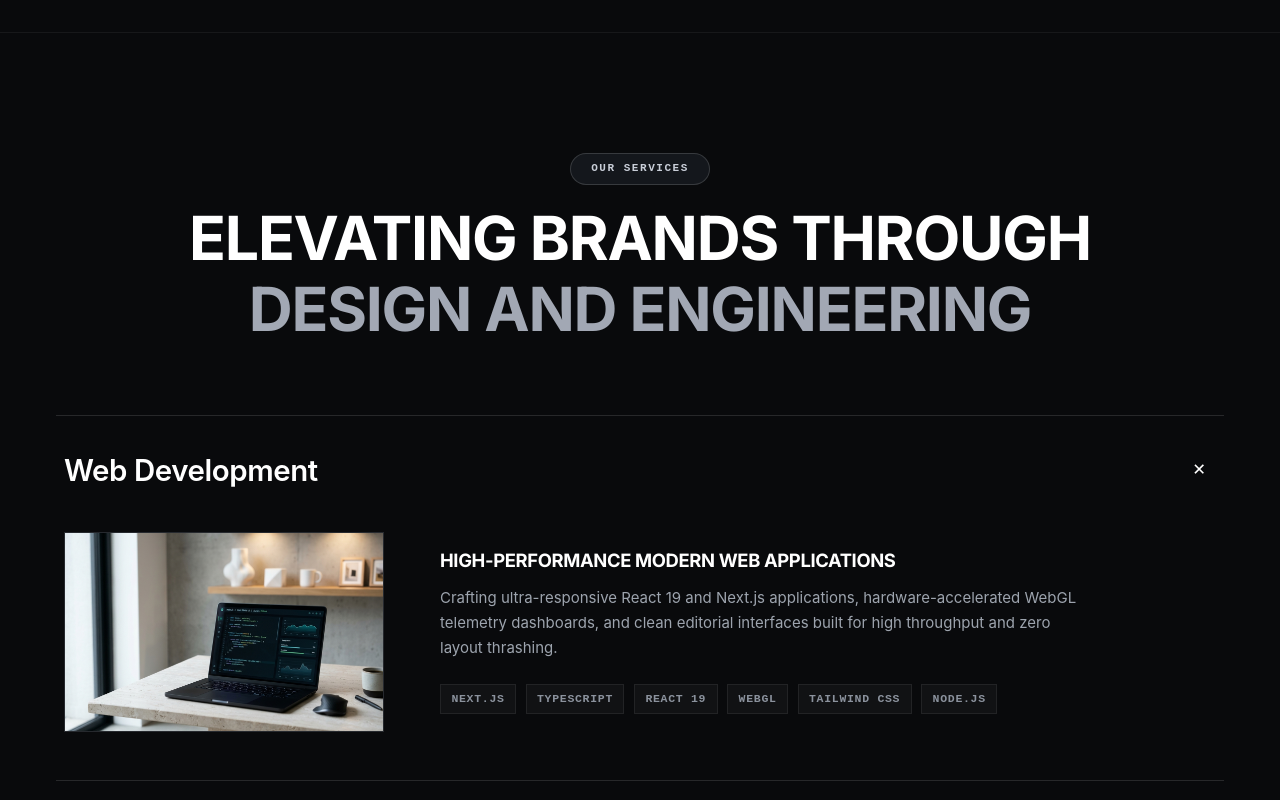
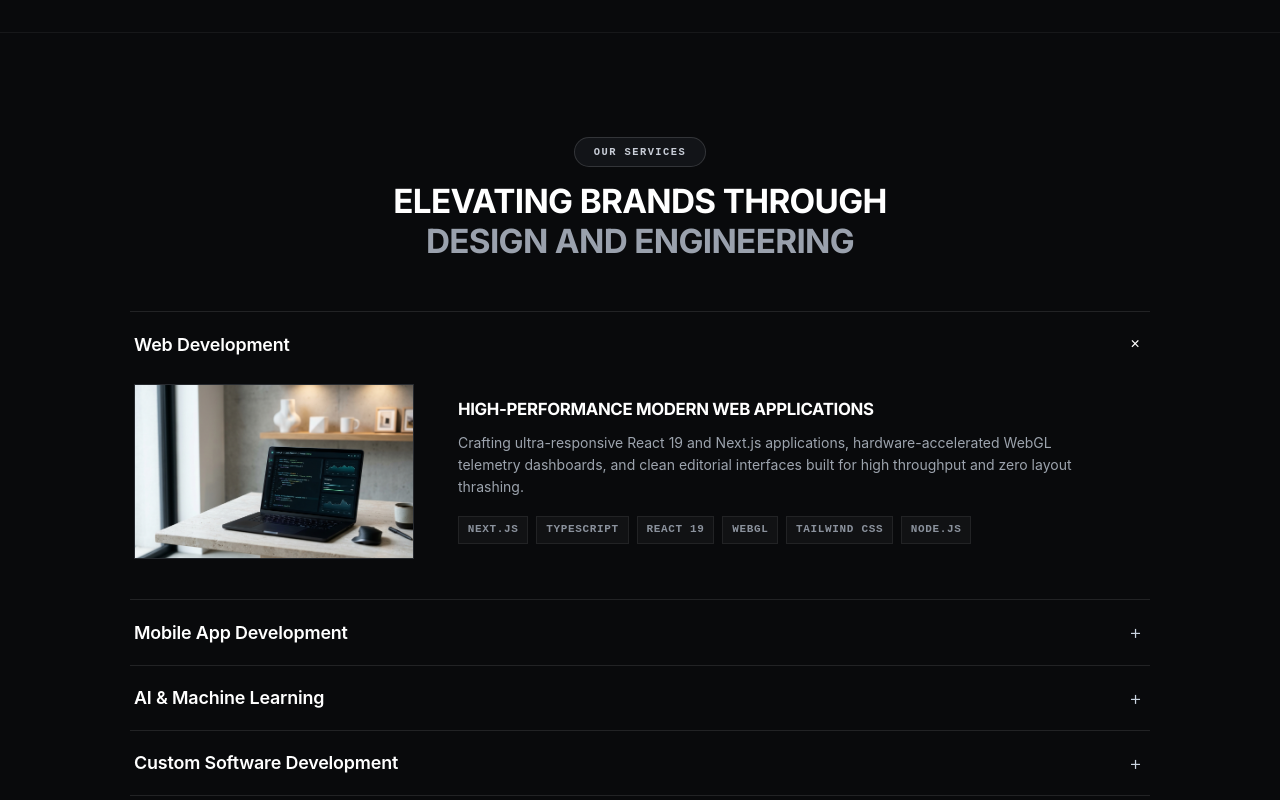
Before and after one commit to dilshandevxx/dilshan-personal-portfolio, a Next.js app: page / in a window 1280 px wide. Shown: the part 3660-4460 px from the top of the page. Built offline with nearby package versions, Linux system fonts and the light colour scheme; a web font is replaced by a local one.

Commit message:
style: scale down Skills headline and item titles to refined editorial proportion

```diff
--- a/src/components/cover/sections/SkillsGrid.module.css
+++ b/src/components/cover/sections/SkillsGrid.module.css
@@ -1,19 +1,19 @@
 /* Accordion Skills Section (Matching Reference Design) */
 .skillsSection {
   background-color: #090a0c;
-  padding: 7.5rem 3.5rem 8.5rem;
+  padding: 6.5rem 2.5rem 7.5rem;
   border-top: 1px solid rgba(255, 255, 255, 0.06);
   position: relative;
 }
 
-@media (max-width: 900px) {
+@media (max-width: 768px) {
   .skillsSection {
-    padding: 5rem 1.75rem 6rem;
+    padding: 4.5rem 1.5rem 5.5rem;
   }
 }
 
 .container {
-  max-width: 1240px;
+  max-width: 1020px;
   margin: 0 auto;
 }
 
@@ -23,13 +23,13 @@
   flex-direction: column;
   align-items: center;
   text-align: center;
-  margin-bottom: 4.5rem;
-  gap: 1.25rem;
+  margin-bottom: 3.25rem;
+  gap: 1rem;
 }
 
 @media (max-width: 768px) {
   .header {
-    margin-bottom: 3rem;
+    margin-bottom: 2.25rem;
   }
 }
 
@@ -43,29 +43,29 @@
   display: inline-flex;
   align-items: center;
   justify-content: center;
-  padding: 0.4rem 1.25rem;
-  background-color: #14171c;
+  padding: 0.35rem 1.15rem;
+  background-color: #121418;
   color: #c9ced8;
-  border: 1px solid rgba(255, 255, 255, 0.15);
+  border: 1px solid rgba(255, 255, 255, 0.14);
   border-radius: 999px;
   font-family: var(--font-mono, monospace);
-  font-size: 0.6875rem;
+  font-size: 0.65rem;
   font-weight: 600;
   letter-spacing: 0.14em;
   text-transform: uppercase;
 }
 
-/* Big Headline: ELEVATING BRANDS THROUGH DESIGN AND ENGINEERING */
+/* Headline: ELEVATING BRANDS THROUGH DESIGN AND ENGINEERING */
 .headline {
   display: flex;
   flex-direction: column;
   align-items: center;
-  gap: 0.25rem;
+  gap: 0.2rem;
   font-family: var(--font-display, "Outfit", -apple-system, sans-serif);
-  font-size: clamp(2.1rem, 4.8vw, 3.8rem);
+  font-size: clamp(1.4rem, 2.6vw, 2.25rem);
   font-weight: 700;
-  line-height: 1.15;
-  letter-spacing: -0.02em;
+  line-height: 1.2;
+  letter-spacing: -0.015em;
   text-transform: uppercase;
   margin: 0;
 }
@@ -75,18 +75,18 @@
 }
 
 .headlineBottom {
-  color: #a2a8b4;
+  color: #9aa1ad;
 }
 
 /* Accordion List */
 .accordionList {
   display: flex;
   flex-direction: column;
-  border-top: 1px solid rgba(255, 255, 255, 0.12);
+  border-top: 1px solid rgba(255, 255, 255, 0.1);
 }
 
 .accordionItem {
-  border-bottom: 1px solid rgba(255, 255, 255, 0.12);
+  border-bottom: 1px solid rgba(255, 255, 255, 0.1);
 }
 
 /* Row Trigger Button */
@@ -95,13 +95,13 @@
   display: flex;
   align-items: center;
   justify-content: space-between;
-  padding: 2.25rem 0.5rem;
+  padding: 1.35rem 0.25rem;
   background: transparent;
   border: none;
   color: #ffffff;
   cursor: pointer;
   text-align: left;
-  transition: all 0.25s ease;
+  transition: all 0.2s ease;
 }
 
 .rowTrigger:hover .itemTitle {
@@ -110,23 +110,23 @@
 
 .itemTitle {
   font-family: var(--font-body, -apple-system, sans-serif);
-  font-size: clamp(1.35rem, 2.3vw, 1.85rem);
+  font-size: clamp(1.05rem, 1.4vw, 1.25rem);
   font-weight: 600;
-  letter-spacing: -0.015em;
+  letter-spacing: -0.01em;
   color: #ffffff;
-  transition: color 0.25s ease;
+  transition: color 0.2s ease;
 }
 
 .plusIcon {
   font-family: var(--font-body, -apple-system, sans-serif);
-  font-size: 1.65rem;
+  font-size: 1.25rem;
   font-weight: 300;
   line-height: 1;
-  color: #ffffff;
+  color: #cbd5e1;
   display: inline-block;
-  transition: transform 0.35s cubic-bezier(0.16, 1, 0.3, 1), color 0.25s ease;
+  transition: transform 0.35s cubic-bezier(0.16, 1, 0.3, 1), color 0.2s ease;
   user-select: none;
-  padding-right: 0.5rem;
+  padding-right: 0.25rem;
 }
 
 .plusIconOpen {
@@ -141,17 +141,17 @@
 
 .expandedContent {
   display: grid;
-  grid-template-columns: 320px 1fr;
-  gap: 3.5rem;
-  padding: 0.5rem 0.5rem 3rem;
+  grid-template-columns: 280px 1fr;
+  gap: 2.75rem;
+  padding: 0.5rem 0.25rem 2.5rem;
   align-items: center;
 }
 
 @media (max-width: 860px) {
   .expandedContent {
     grid-template-columns: 1fr;
-    gap: 2rem;
-    padding-bottom: 2.5rem;
+    gap: 1.75rem;
+    padding-bottom: 2rem;
   }
 }
 
@@ -179,13 +179,13 @@
 .textCol {
   display: flex;
   flex-direction: column;
-  gap: 1rem;
+  gap: 0.85rem;
 }
 
 .detailSubtitle {
   color: #ffffff;
   font-family: var(--font-body, -apple-system, sans-serif);
-  font-size: 1.15rem;
+  font-size: 1.05rem;
   font-weight: 600;
   letter-spacing: -0.01em;
   margin: 0;
@@ -194,27 +194,27 @@
 .detailDescription {
   color: #9da4ae;
   font-family: var(--font-body, -apple-system, sans-serif);
-  font-size: 0.9375rem;
-  line-height: 1.65;
+  font-size: 0.875rem;
+  line-height: 1.6;
   margin: 0;
-  max-width: 640px;
+  max-width: 620px;
 }
 
 /* Tag List with STRICT SQUARE CORNERS */
 .tagList {
   display: flex;
   flex-wrap: wrap;
-  gap: 0.6rem;
-  margin-top: 0.5rem;
+  gap: 0.5rem;
+  margin-top: 0.25rem;
 }
 
 .tagItem {
   color: #8b929d;
   font-family: var(--font-mono, monospace);
-  font-size: 0.72rem;
+  font-size: 0.6875rem;
   font-weight: 600;
   letter-spacing: 0.06em;
-  padding: 0.3rem 0.65rem;
+  padding: 0.25rem 0.55rem;
   background: rgba(255, 255, 255, 0.03);
   border: 1px solid rgba(255, 255, 255, 0.07);
   border-radius: 0; /* STRICTLY SQUARE */
```
